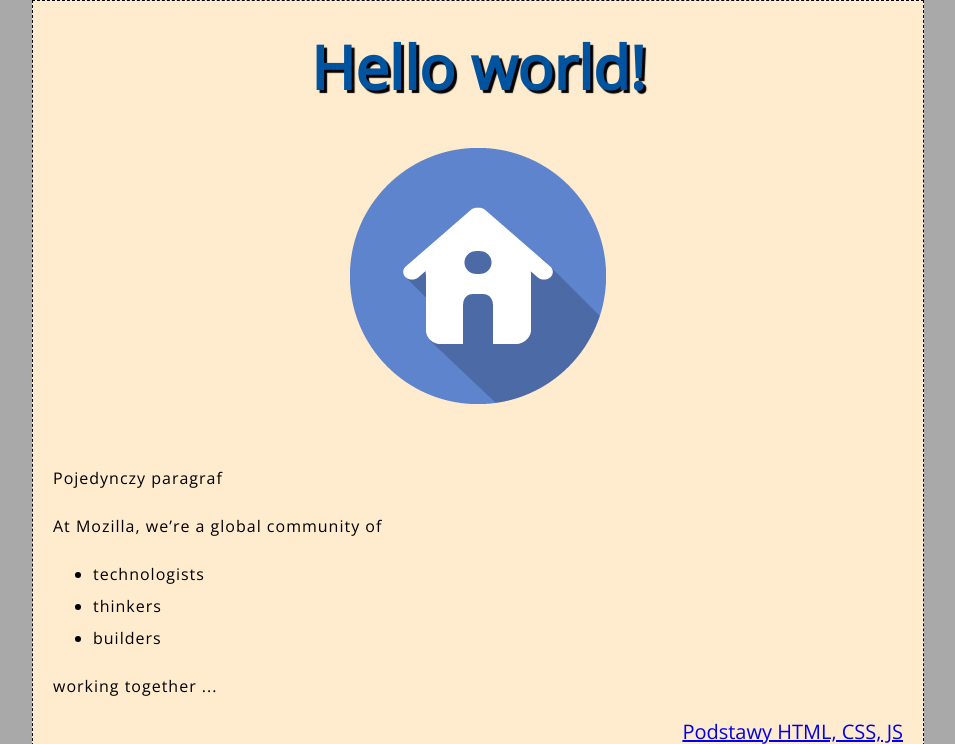
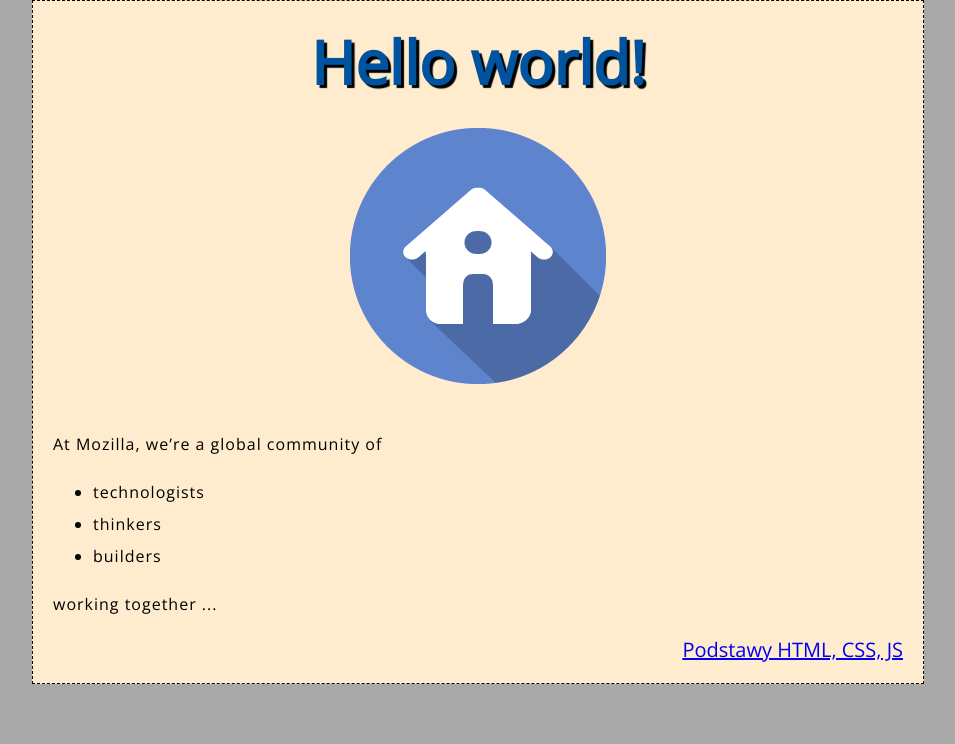
Before and after one commit to patrykm1/Projektowanie_serwisow_www, a PHP site: page / in a window 1280 px wide. Shown: the top 744 px of the page, without its empty margins (162-1117 px from the left). Run offline with PHP 8.4, Linux system fonts and the light colour scheme.

Commit message:
First Lab v1.1

```diff
--- a/Lab1/index.html
+++ b/Lab1/index.html
@@ -12,8 +12,7 @@
 	<!--<h2>Nagłówek</h2>-->
 
     <img src="images/home-icon.png" alt="My test image">
-	<br><br><br>
-	<p>Pojedynczy paragraf</p>
+	<br><br>
 
 	<p>At Mozilla, we’re a global community of</p>
 
--- a/Lab1/styles/style.css
+++ b/Lab1/styles/style.css
@@ -34,8 +34,8 @@ body {
 
 h1 {
   margin: 0;
-  margin-top: 5px;
-  margin-bottom:20px;
+  margin-top: 0px;
+  margin-bottom: 5px;
   padding: 20px 0;
   color: #00539F;
   text-shadow: 3px 3px 1px black;
```
